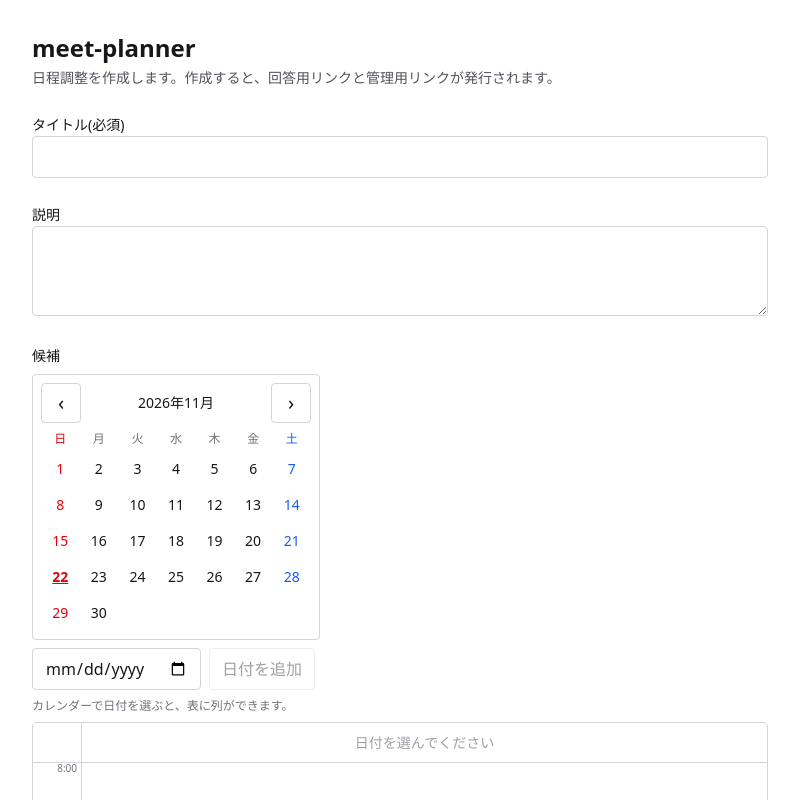
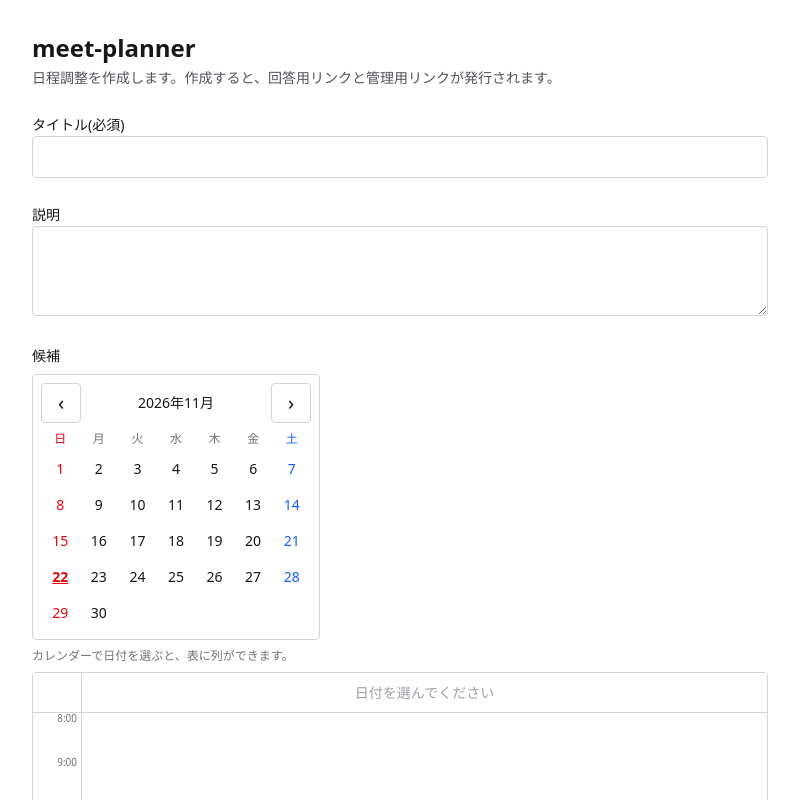
Before and after one commit to hirohito-doi/meet-planner, a Next.js app: page / in a window 1280 px wide. Shown: the top 800 px of the page, without its empty margins (240-1039 px from the left). Built offline with nearby package versions, Linux system fonts and the light colour scheme.

Commit message:
feat(app): pick dates only from the calendar
Drop the date input and the add button. The calendar opens on the
current month.

Co-Authored-By: Claude Opus 5.5 <noreply@anthropic.com>

```diff
--- a/app/_components/month-calendar.tsx
+++ b/app/_components/month-calendar.tsx
@@ -16,13 +16,10 @@ function useToday() {
 }
 
 export function MonthCalendar({
-  focus,
   added,
   fixed,
   onToggle,
 }: {
-  /** 日付の入力欄の値(YYYY-MM-DD)。変わったら、その日付の月を表示する */
-  focus: string;
   /** 表の列になっている日付 */
   added: string[];
   /** 外せない日付(保存済みの候補がある日付) */
@@ -30,12 +27,10 @@ export function MonthCalendar({
   onToggle: (date: string) => void;
 }) {
   const today = useToday();
-  // ‹ › で動かした月。入力欄の日付が変わったら、動かした月は使わない
-  const [shown, setShown] = useState<{ focus: string; year: number; month: number } | null>(null);
-  const base = focus || today;
-  if (!base) return <div className="h-64" />;
-  const { year, month } =
-    shown && shown.focus === focus ? shown : { year: Number(base.slice(0, 4)), month: Number(base.slice(5, 7)) - 1 };
+  // ‹ › で動かした月。動かすまでは今日の月
+  const [shown, setShown] = useState<{ year: number; month: number } | null>(null);
+  if (!today) return <div className="h-64" />;
+  const { year, month } = shown ?? { year: Number(today.slice(0, 4)), month: Number(today.slice(5, 7)) - 1 };
 
   const firstWeekday = new Date(Date.UTC(year, month, 1)).getUTCDay();
   const daysInMonth = new Date(Date.UTC(year, month + 1, 0)).getUTCDate();
@@ -43,7 +38,7 @@ export function MonthCalendar({
   const dateOf = (day: number) => `${year}-${String(month + 1).padStart(2, "0")}-${String(day).padStart(2, "0")}`;
   const move = (delta: number) => {
     const d = new Date(Date.UTC(year, month + delta, 1));
-    setShown({ focus, year: d.getUTCFullYear(), month: d.getUTCMonth() });
+    setShown({ year: d.getUTCFullYear(), month: d.getUTCMonth() });
   };
 
   return (
--- a/app/_components/slot-section.tsx
+++ b/app/_components/slot-section.tsx
@@ -1,6 +1,5 @@
 "use client";
 
-import { useState } from "react";
 import { MonthCalendar } from "./month-calendar";
 import { SlotGrid } from "./slot-grid";
 import type { useDraftSlots } from "./use-draft-slots";
@@ -17,7 +16,6 @@ export function SlotSection({
   removeSlot,
 }: ReturnType<typeof useDraftSlots> &
   Pick<React.ComponentProps<typeof SlotGrid>, "locked" | "fixedDates">) {
-  const [date, setDate] = useState("");
   /** 列を外す。その列で作った候補があるときは、確かめてから外す */
   const removeDateWithConfirm = (target: string) => {
     const count = drafts.filter((d) => d.date === target).length;
@@ -27,30 +25,10 @@ export function SlotSection({
     <section className="space-y-2">
       <h2 className="text-sm font-medium">候補</h2>
       <MonthCalendar
-        focus={date}
         added={dates}
         fixed={fixedDates ?? []}
         onToggle={(d) => (dates.includes(d) ? removeDateWithConfirm(d) : addDate(d))}
       />
-      <div className="flex gap-2">
-        <input
-          type="date"
-          value={date}
-          onChange={(e) => setDate(e.target.value)}
-          className="rounded border border-zinc-300 px-3 py-2"
-        />
-        <button
-          type="button"
-          disabled={!date}
-          onClick={() => {
-            addDate(date);
-            setDate("");
-          }}
-          className="rounded border border-zinc-300 px-3 py-2 disabled:opacity-40"
-        >
-          日付を追加
-        </button>
-      </div>
       <p className="text-xs text-zinc-500">
         {dates.length === 0
           ? "カレンダーで日付を選ぶと、表に列ができます。"
```
Also changed, not shown: 2 other files (tests, documents, lock files or other folders).
